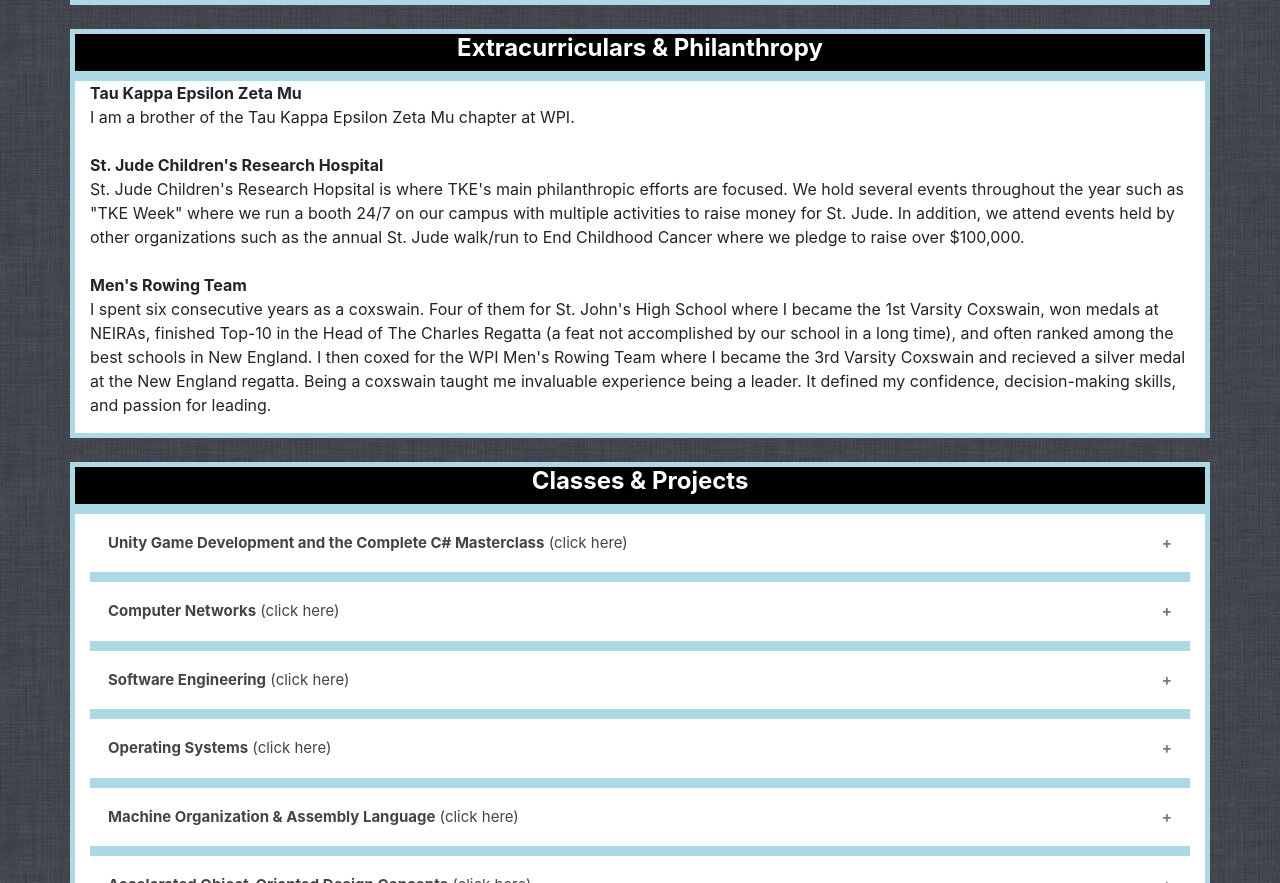
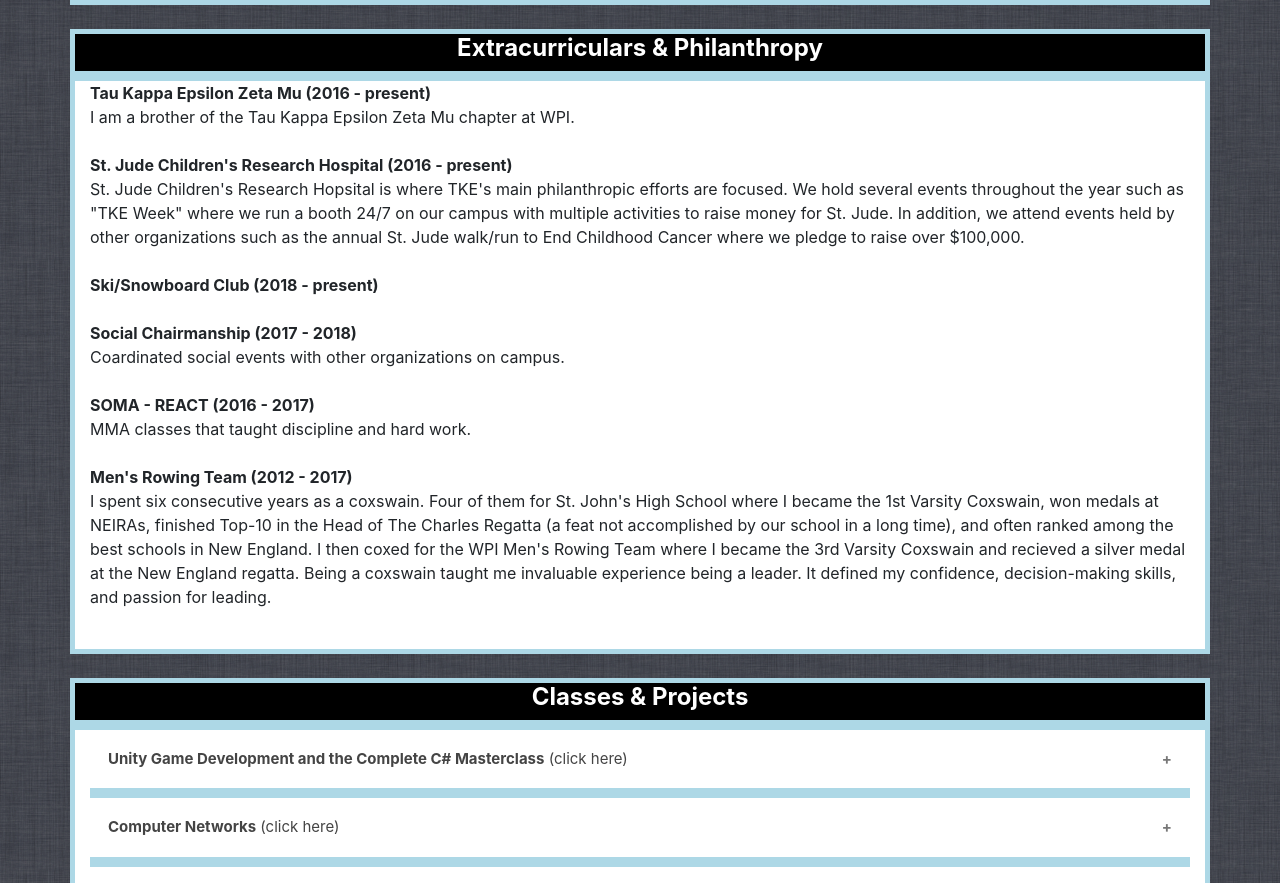
Before and after one commit to andrewrm98/First-Website, a plain HTML site: page index.html in a window 1280 px wide. Shown: the part 1265-2148 px from the top of the page. Drawn offline with nearby package versions, Linux system fonts and the light colour scheme.

```diff
--- a/index.html
+++ b/index.html
@@ -160,9 +160,12 @@
         </div>
         <div class = 'bg-white container'>
             <ul class = "list-unstyled">
-                <li><strong>Tau Kappa Epsilon Zeta Mu</strong><br>I am a brother of the Tau Kappa Epsilon Zeta Mu chapter at WPI.</li><br>
-                <li><strong>St. Jude Children's Research Hospital</strong><br>St. Jude Children's Research Hopsital is where TKE's main philanthropic efforts are focused. We hold several events throughout the year such as "TKE Week" where we run a booth 24/7 on our campus with multiple activities to raise money for St. Jude. In addition, we attend events held by other organizations such as the annual St. Jude walk/run to End Childhood Cancer where we pledge to raise over $100,000.</li><br>
-                <li><strong>Men's Rowing Team</strong><br>I spent six consecutive years as a coxswain. Four of them for St. John's High School where I became the 1st Varsity Coxswain, won medals at NEIRAs, finished Top-10 in the Head of The Charles Regatta (a feat not accomplished by our school in a long time), and often ranked among the best schools in New England. I then coxed for the WPI Men's Rowing Team where I became the 3rd Varsity Coxswain and recieved a silver medal at the New England regatta. Being a coxswain taught me invaluable experience being a leader. It defined my confidence, decision-making skills, and passion for leading.</li>
+                <li><strong>Tau Kappa Epsilon Zeta Mu (2016 - present) </strong><br>I am a brother of the Tau Kappa Epsilon Zeta Mu chapter at WPI.</li><br>
+                <li><strong>St. Jude Children's Research Hospital (2016 - present) </strong><br>St. Jude Children's Research Hopsital is where TKE's main philanthropic efforts are focused. We hold several events throughout the year such as "TKE Week" where we run a booth 24/7 on our campus with multiple activities to raise money for St. Jude. In addition, we attend events held by other organizations such as the annual St. Jude walk/run to End Childhood Cancer where we pledge to raise over $100,000.</li><br>
+                <li><strong>Ski/Snowboard Club (2018 - present) </strong></li><br>
+                <li><strong>Social Chairmanship (2017 - 2018) </strong><br> Coardinated social events with other organizations on campus.</li><br>
+                <li><strong>SOMA - REACT (2016 - 2017) </strong><br> MMA classes that taught discipline and hard work. </li><br>
+                <li><strong>Men's Rowing Team (2012 - 2017) </strong><br>I spent six consecutive years as a coxswain. Four of them for St. John's High School where I became the 1st Varsity Coxswain, won medals at NEIRAs, finished Top-10 in the Head of The Charles Regatta (a feat not accomplished by our school in a long time), and often ranked among the best schools in New England. I then coxed for the WPI Men's Rowing Team where I became the 3rd Varsity Coxswain and recieved a silver medal at the New England regatta. Being a coxswain taught me invaluable experience being a leader. It defined my confidence, decision-making skills, and passion for leading.</li><br>
             </ul>
         </div>
         <br>
```
